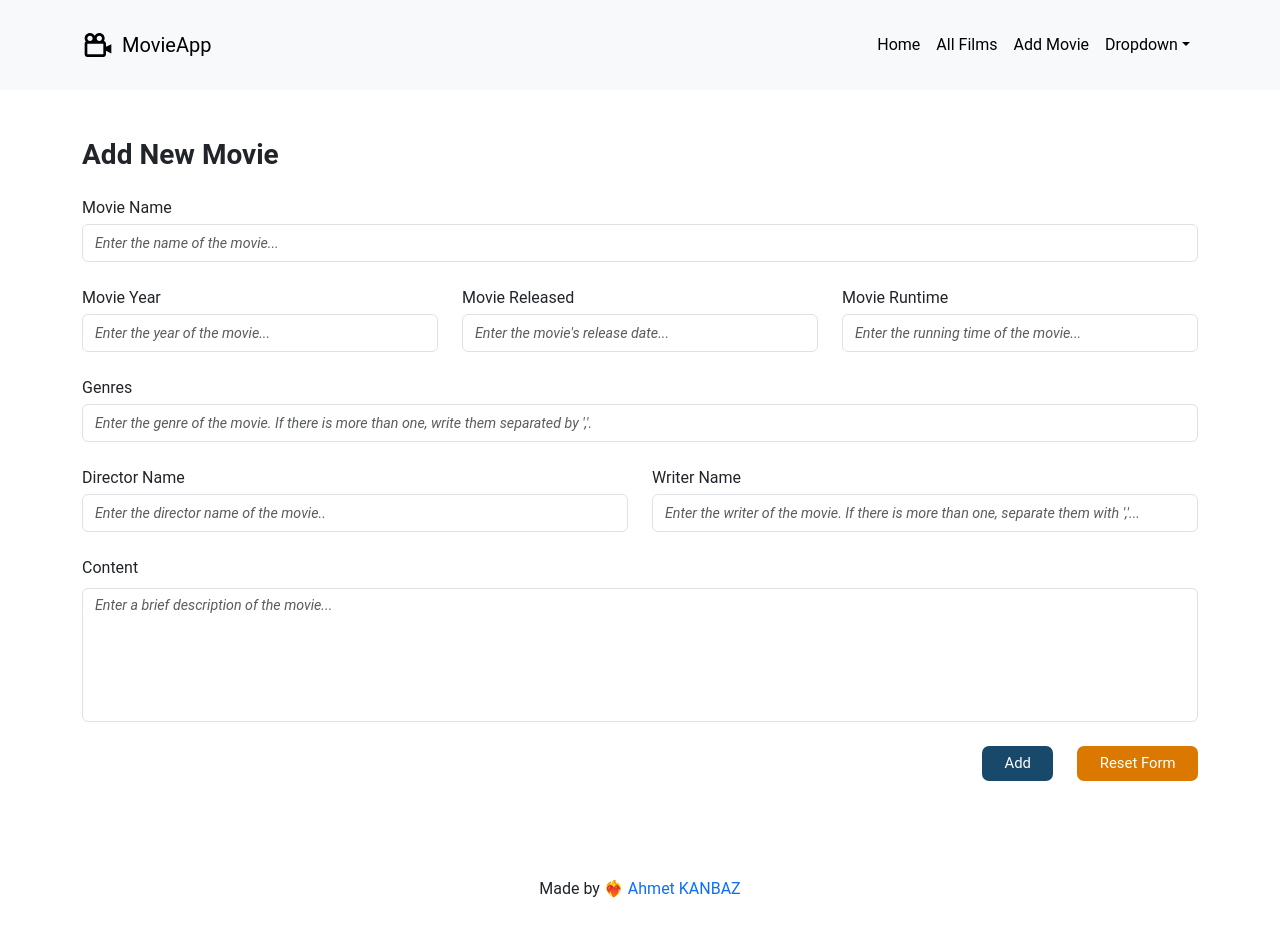
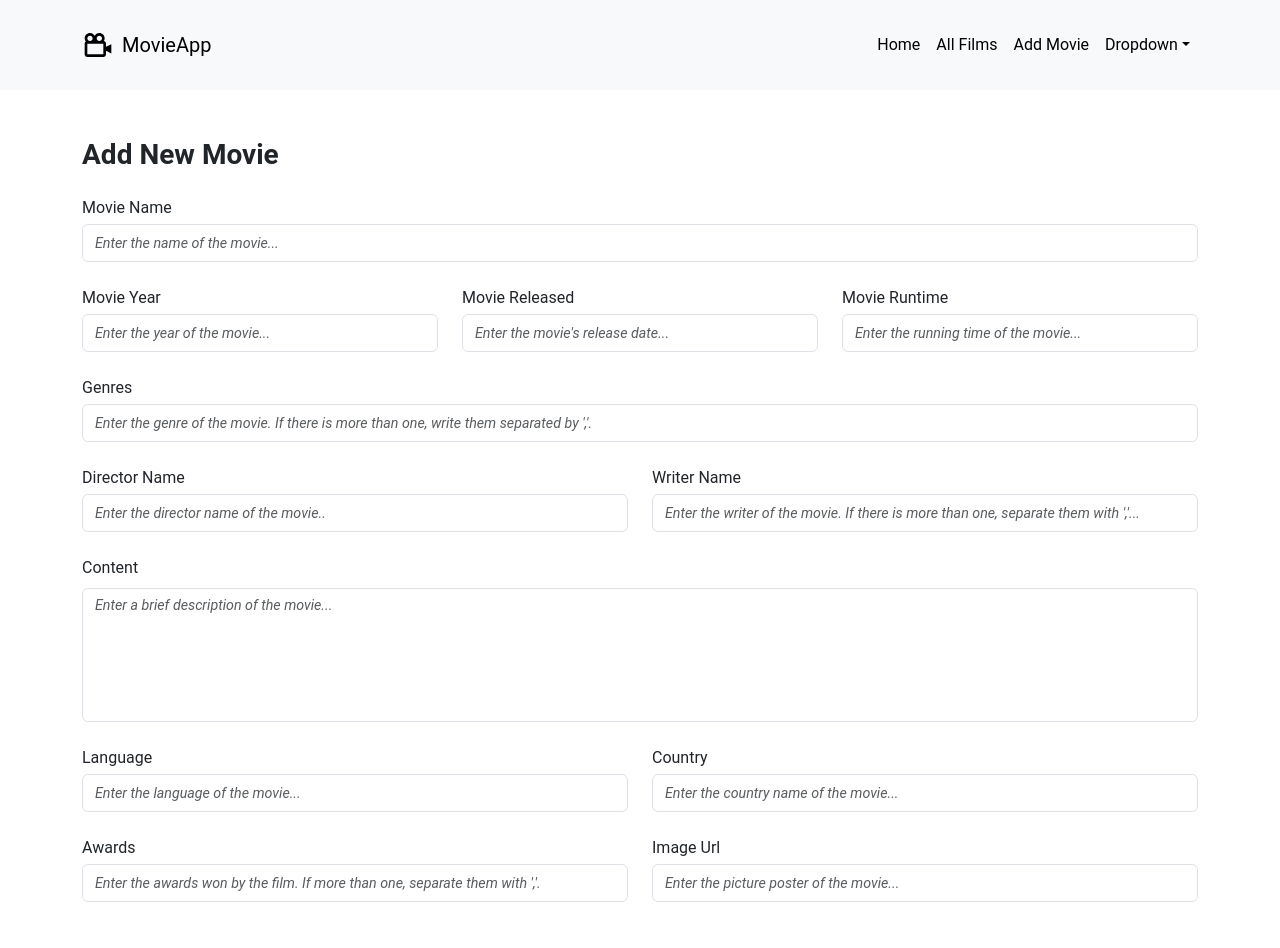
Before and after one commit to ahmetkanbaz/MovieApp, a React (Vite) app in the folder movieapp/: page /addnewmovie in a window 1280 px wide. Shown: the top 948 px of the page. Built offline with nearby package versions, Linux system fonts and the light colour scheme; no server answers.

Commit message:
MovieApp-MovieAwardsPoster-Database

```diff
--- a/movieapp/src/components/AddNewMovieForm/AddNewMovieForm.jsx
+++ b/movieapp/src/components/AddNewMovieForm/AddNewMovieForm.jsx
@@ -4,6 +4,8 @@ import FormButtons from "./FormButtons/FormButtons";
 import LabelInput from "../../common/LabelInput/LabelInput";
 import MovieYearRuntime from "./MovieYearRuntime/MovieYearRuntime";
 import MovieDirectorWriter from "./MovieDirectorWriter/MovieDirectorWriter";
+import MovieLanguageCountry from "./MovieLanguageCountry/MovieLanguageCountry";
+import MovieAwardsPoster from "./MovieAwardsPoster/MovieAwardsPoster";
 
 const AddNewMovieForm = ({
   handleSubmit,
@@ -56,7 +58,7 @@ const AddNewMovieForm = ({
             handleBlur={handleBlur}
             isSubmitting={isSubmitting}
           />
-          <div className="d-flex flex-column">
+          <div className="d-flex flex-column position-relative mb-4">
             <label htmlFor="plot" className="form-label">
               Content
             </label>
@@ -72,6 +74,21 @@ const AddNewMovieForm = ({
               disabled={isSubmitting}
             ></textarea>
           </div>
+
+          <MovieLanguageCountry
+            values={values}
+            handleChange={handleChange}
+            handleBlur={handleBlur}
+            isSubmitting={isSubmitting}
+          />
+
+          <MovieAwardsPoster
+            values={values}
+            handleChange={handleChange}
+            handleBlur={handleBlur}
+            isSubmitting={isSubmitting}
+          />
+
           <FormButtons handleReset={handleReset} />
         </form>
       </div>
--- /dev/null
+++ b/movieapp/src/components/AddNewMovieForm/MovieAwardsPoster/MovieAwardsPoster.jsx
@@ -0,0 +1,42 @@
+/* eslint-disable react/prop-types */
+import LabelInput from "../../../common/LabelInput/LabelInput";
+
+const MovieAwardsPoster = ({
+  values,
+  handleChange,
+  handleBlur,
+  isSubmitting,
+}) => {
+  return (
+    <div className="row align-items-center">
+      <div className="col-md-6 col-12">
+        <LabelInput
+          labelTitle="Awards"
+          type="text"
+          id="awards"
+          name="awards"
+          value={values.awards}
+          onChange={handleChange}
+          onBlur={handleBlur}
+          placeholder="Enter the awards won by the film. If more than one, separate them with ','."
+          disabled={isSubmitting}
+        />
+      </div>
+      <div className="col-md-6 col-12">
+        <LabelInput
+          labelTitle='Image Url'
+          type='url'
+          id='poster'
+          name='poster'
+          value={values.poster}
+          onChange={handleChange}
+          onBlur={handleBlur}
+          placeholder='Enter the picture poster of the movie...'
+          disabled={isSubmitting}
+        />
+      </div>
+    </div>
+  );
+};
+
+export default MovieAwardsPoster;
--- /dev/null
+++ b/movieapp/src/components/AddNewMovieForm/MovieLanguageCountry/MovieLanguageCountry.jsx
@@ -0,0 +1,42 @@
+/* eslint-disable react/prop-types */
+import LabelInput from "../../../common/LabelInput/LabelInput";
+
+const MovieLanguageCountry = ({
+  values,
+  handleChange,
+  handleBlur,
+  isSubmitting,
+}) => {
+  return (
+    <div className="row align-items-center">
+      <div className="col-md-6 col-12">
+        <LabelInput
+          labelTitle="Language"
+          type="text"
+          id="language"
+          name="language"
+          value={values.language}
+          onChange={handleChange}
+          onBlur={handleBlur}
+          placeholder="Enter the language of the movie..."
+          disabled={isSubmitting}
+        />
+      </div>
+      <div className="col-md-6 col-12">
+        <LabelInput
+          labelTitle="Country"
+          type="text"
+          id="country"
+          name="country"
+          value={values.country}
+          onChange={handleChange}
+          onBlur={handleBlur}
+          placeholder="Enter the country name of the movie..."
+          disabled={isSubmitting}
+        />
+      </div>
+    </div>
+  );
+};
+
+export default MovieLanguageCountry;
```
Also changed, not shown: 1 other file (tests, documents, lock files or other folders).
